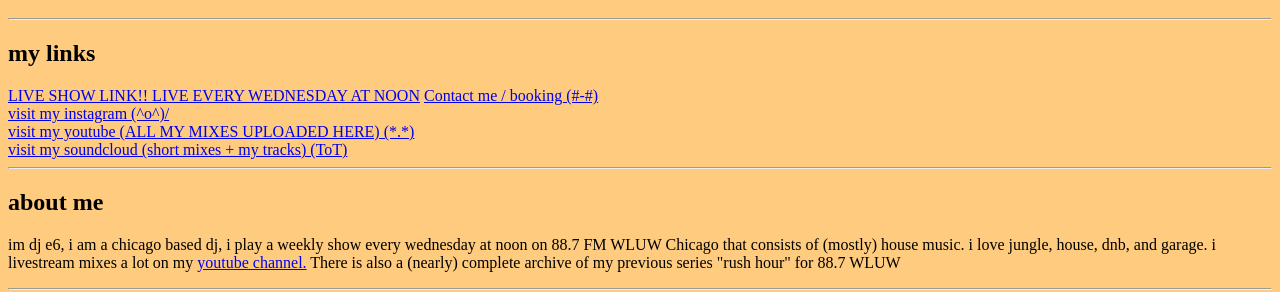
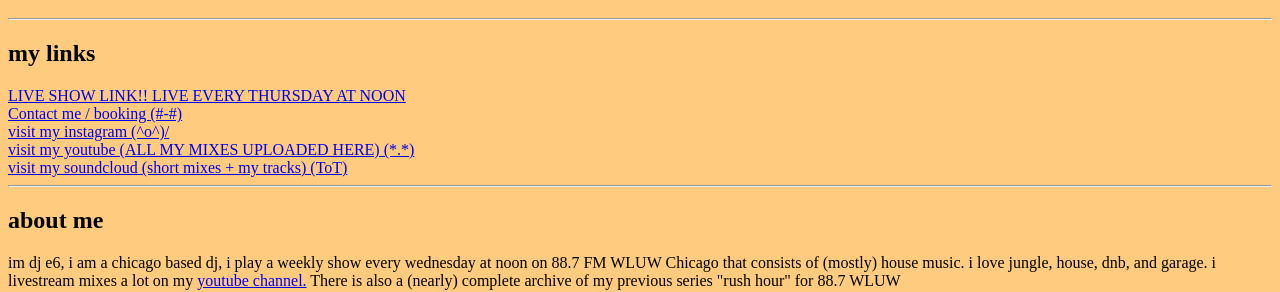
Before and after one commit to dj-e6/dj-e6.github.io, a plain HTML site: page index.html in a window 1280 px wide. Shown: the part 48-340 px from the top of the page. Drawn offline with Linux system fonts and the light colour scheme.

Commit message:
Update index.html

```diff
--- a/index.html
+++ b/index.html
@@ -9,7 +9,7 @@
 		<hr>
 		<h2>my links</h2>
 
-		<a href="https://www.radiorethink.com/tuner/index.cfm?stationCode=wluw&stream=hi&launchedFrom=secureStreamRedirect">LIVE SHOW LINK!! LIVE EVERY WEDNESDAY AT NOON</a>
+		<a href="https://www.radiorethink.com/tuner/index.cfm?stationCode=wluw&stream=hi&launchedFrom=secureStreamRedirect">LIVE SHOW LINK!! LIVE EVERY THURSDAY AT NOON</a><br>
 		<a href="mailto:3ethan66@gmail.com">Contact me / booking (#-#)</a><br>
 		<a href="https://www.instagram.com/_dje6/">visit my instagram (^o^)/</a>
 		<br>
```
